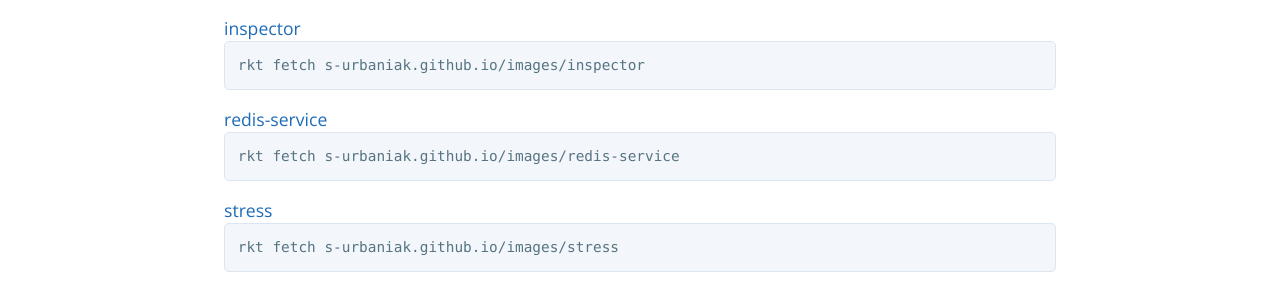
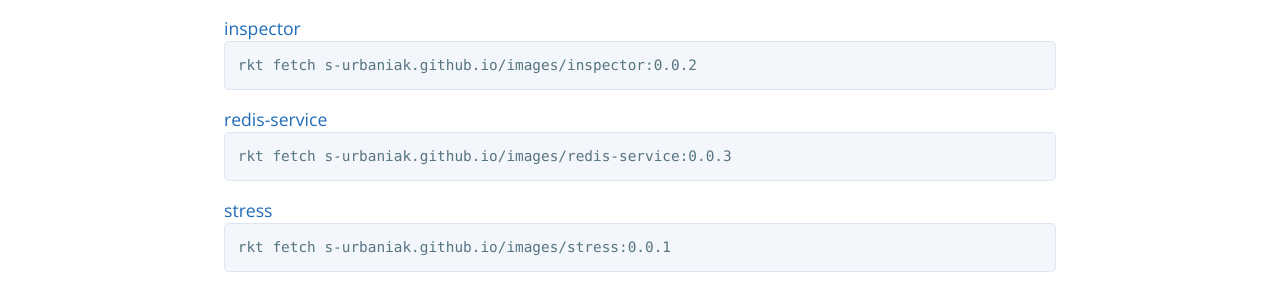
Before and after one commit to s-urbaniak/images, a plain HTML site: page index.html in a window 1280 px wide. Shown: the part 397-698 px from the top of the page. Drawn offline with nearby package versions, Linux system fonts and the light colour scheme.

Commit message:
Update index.html

```diff
--- a/index.html
+++ b/index.html
@@ -23,17 +23,17 @@
 
 <a href="https://github.com/s-urbaniak/inspector">inspector</a>
 <pre>
-rkt fetch s-urbaniak.github.io/images/inspector
+rkt fetch s-urbaniak.github.io/images/inspector:0.0.2
 </pre>
 
 <a href="https://github.com/s-urbaniak/redis-service">redis-service</a>
 <pre>
-rkt fetch s-urbaniak.github.io/images/redis-service
+rkt fetch s-urbaniak.github.io/images/redis-service:0.0.3
 </pre>
 
 <a href="https://github.com/s-urbaniak/stress">stress</a>
 <pre>
-rkt fetch s-urbaniak.github.io/images/stress
+rkt fetch s-urbaniak.github.io/images/stress:0.0.1
 </pre>
 
       <footer class="site-footer">
```
